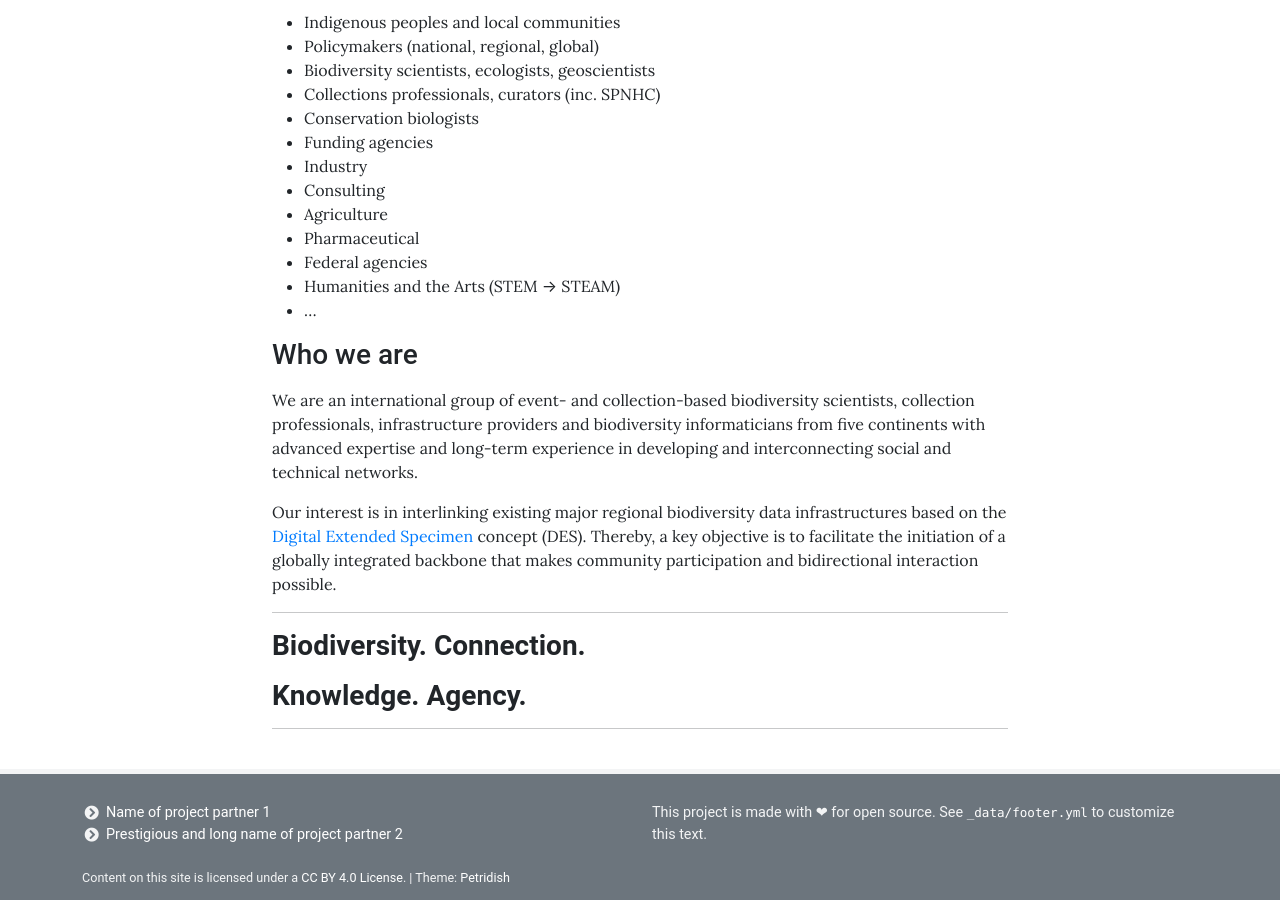
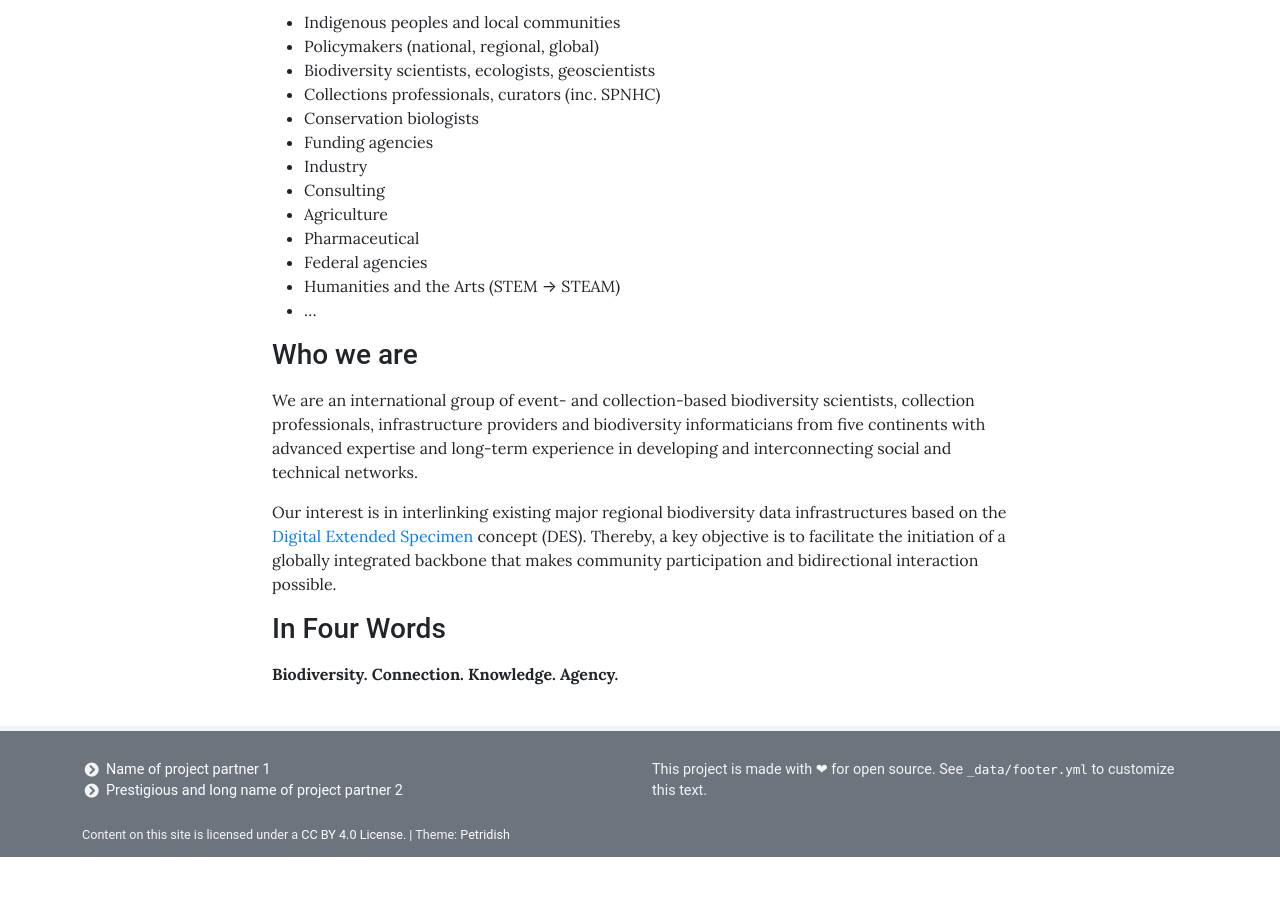
Before and after one commit to DES-international/des-international.github.io, a Jekyll site: the page built from pages/home.md, in a window 1280 px wide and 900 px high, scrolled down 663 px. Built offline with Jekyll 4.4.1, drawn with Linux system fonts in a browser that asks for light colours; after the commit the page ends 1520 px from its top, so only the background shows below that.

Commit message:
Update home.md

```diff
--- a/pages/home.md
+++ b/pages/home.md
@@ -39,10 +39,6 @@ We are an international group of event- and collection-based biodiversity scient
 Our interest is in interlinking existing major regional biodiversity data infrastructures based on the [Digital Extended Specimen](https://doi.org/10.1093/biosci/biac060) concept (DES). Thereby, a key objective is to facilitate the initiation of a globally integrated backbone that makes community participation and bidirectional interaction possible.
 
 
----
+### In Four Words
 
-### **Biodiversity. Connection.**
-
-### **Knowledge. Agency.**
-
----
+**Biodiversity. Connection. Knowledge. Agency.**
```
